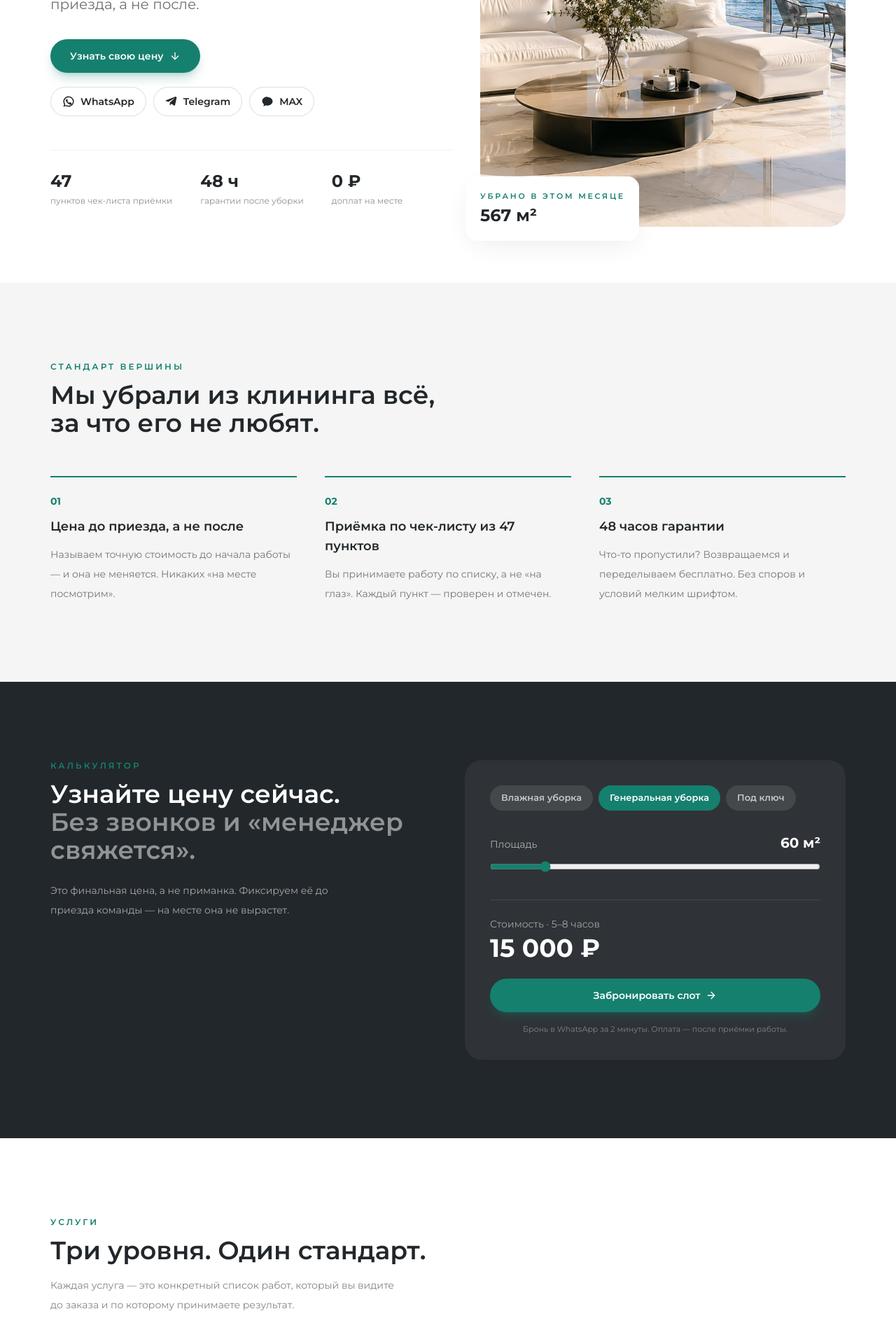
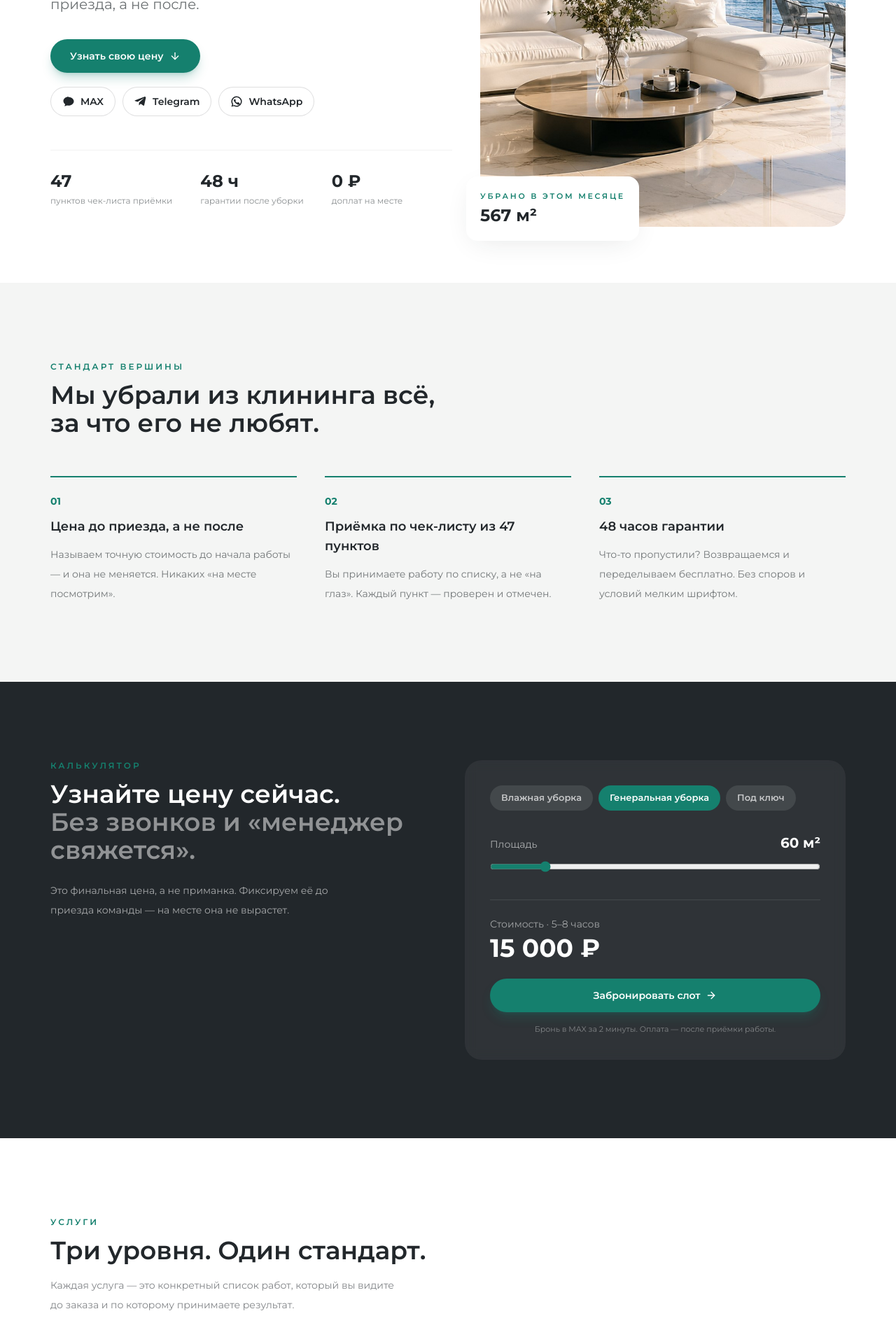
Before and after one commit to radzun9080002222-ship-it/chisto23, a React (Vite) app: page / in a window 1280 px wide. Shown: the part 480-2400 px from the top of the page at 70% size. Built offline with nearby package versions, Linux system fonts and the light colour scheme.

Commit message:
feat: MAX — главный мессенджер (порядок MAX→TG→WA, CTA ведут на MAX)

```diff
--- a/src/components/Calculator.tsx
+++ b/src/components/Calculator.tsx
@@ -1,6 +1,6 @@
 import { useState } from "react";
 import { ArrowRight } from "lucide-react";
-import { TARIFFS, WHATSAPP } from "../data";
+import { TARIFFS, MAX_LINK } from "../data";
 
 const fmt = (n: number) => n.toLocaleString("ru-RU");
 
@@ -10,7 +10,6 @@ export default function Calculator() {
   const tariff = TARIFFS.find((t) => t.id === tariffId)!;
   const price = tariff.rate ? Math.max(tariff.rate * area, tariff.minPrice) : null;
 
-  const waLink = `${WHATSAPP}%20—%20${encodeURIComponent(`${tariff.name}, ${area} м²`)}`;
 
   return (
     <section id="calc" className="bg-graphite py-20 text-white md:py-28">
@@ -73,7 +72,7 @@ export default function Calculator() {
               </>
             )}
             <a
-              href={waLink}
+              href={MAX_LINK}
               target="_blank"
               rel="noreferrer"
               className="btn-primary mt-6 w-full justify-center"
@@ -81,7 +80,7 @@ export default function Calculator() {
               Забронировать слот <ArrowRight size={16} />
             </a>
             <p className="mt-4 text-center text-[11px] text-white/40">
-              Бронь в WhatsApp за 2 минуты. Оплата — после приёмки работы.
+              Бронь в MAX за 2 минуты. Оплата — после приёмки работы.
             </p>
           </div>
         </div>
--- a/src/components/FinalCta.tsx
+++ b/src/components/FinalCta.tsx
@@ -1,4 +1,4 @@
-import { PHONE, PHONE_HREF, WHATSAPP } from "../data";
+import { PHONE, PHONE_HREF, MAX_LINK } from "../data";
 import Messengers from "./Messengers";
 
 export default function FinalCta() {
@@ -17,10 +17,10 @@ export default function FinalCta() {
           <br />приятно возвращаться.
         </h2>
         <div className="mt-9 flex flex-wrap items-center justify-center gap-4">
-          <a href={WHATSAPP} target="_blank" rel="noreferrer" className="btn-primary">Написать в WhatsApp</a>
+          <a href={MAX_LINK} target="_blank" rel="noreferrer" className="btn-primary">Написать в MAX</a>
           <a href="#calc" className="rounded-full border border-graphite/25 px-7 py-3.5 text-sm font-semibold text-graphite transition hover:border-emerald hover:text-emerald">Рассчитать цену</a>
         </div>
-        <Messengers className="mt-6 justify-center" items={["tg", "max"]} />
+        <Messengers className="mt-6 justify-center" items={["tg", "wa"]} />
         <a href={PHONE_HREF} className="mt-6 block text-sm font-semibold text-ink/60 hover:text-emerald">или по телефону: {PHONE}</a>
       </div>
     </section>
--- a/src/components/Messengers.tsx
+++ b/src/components/Messengers.tsx
@@ -7,17 +7,17 @@ const icon = "h-[18px] w-[18px] fill-current";
 
 type Props = { className?: string; items?: ("wa" | "tg" | "max")[] };
 
-export default function Messengers({ className = "", items = ["wa", "tg", "max"] }: Props) {
+export default function Messengers({ className = "", items = ["max", "tg", "wa"] }: Props) {
   return (
     <div className={`flex flex-wrap gap-2.5 ${className}`}>
-      {items.includes("wa") && (
-        <a href={WA_LINK} target="_blank" rel="noreferrer" aria-label="WhatsApp" className={cls}><WaIcon className={icon} />WhatsApp</a>
+      {items.includes("max") && (
+        <a href={MAX_LINK} target="_blank" rel="noreferrer" aria-label="MAX" className={cls}><MaxIcon className={icon} />MAX</a>
       )}
       {items.includes("tg") && (
         <a href={TG_LINK} target="_blank" rel="noreferrer" aria-label="Telegram" className={cls}><TgIcon className={icon} />Telegram</a>
       )}
-      {items.includes("max") && (
-        <a href={MAX_LINK} aria-label="MAX" className={cls}><MaxIcon className={icon} />MAX</a>
+      {items.includes("wa") && (
+        <a href={WA_LINK} target="_blank" rel="noreferrer" aria-label="WhatsApp" className={cls}><WaIcon className={icon} />WhatsApp</a>
       )}
     </div>
   );
--- a/src/components/Rent.tsx
+++ b/src/components/Rent.tsx
@@ -1,5 +1,5 @@
 import { ArrowRight, Camera, Clock4, RotateCcw } from "lucide-react";
-import { WHATSAPP } from "../data";
+import { MAX_LINK } from "../data";
 
 const POINTS = [
   { icon: Clock4, title: "Слот за 3 часа", text: "Уборка между выездом и заездом гостей — без срыва брони." },
@@ -20,7 +20,7 @@ export default function Rent() {
               <span className="text-white/50">Чистоту мы берём на себя.</span>
             </h2>
           </div>
-          <a href={WHATSAPP} target="_blank" rel="noreferrer" className="btn-primary self-start lg:self-end">
+          <a href={MAX_LINK} target="_blank" rel="noreferrer" className="btn-primary self-start lg:self-end">
             Обсудить объекты <ArrowRight size={16} />
           </a>
         </div>
```
